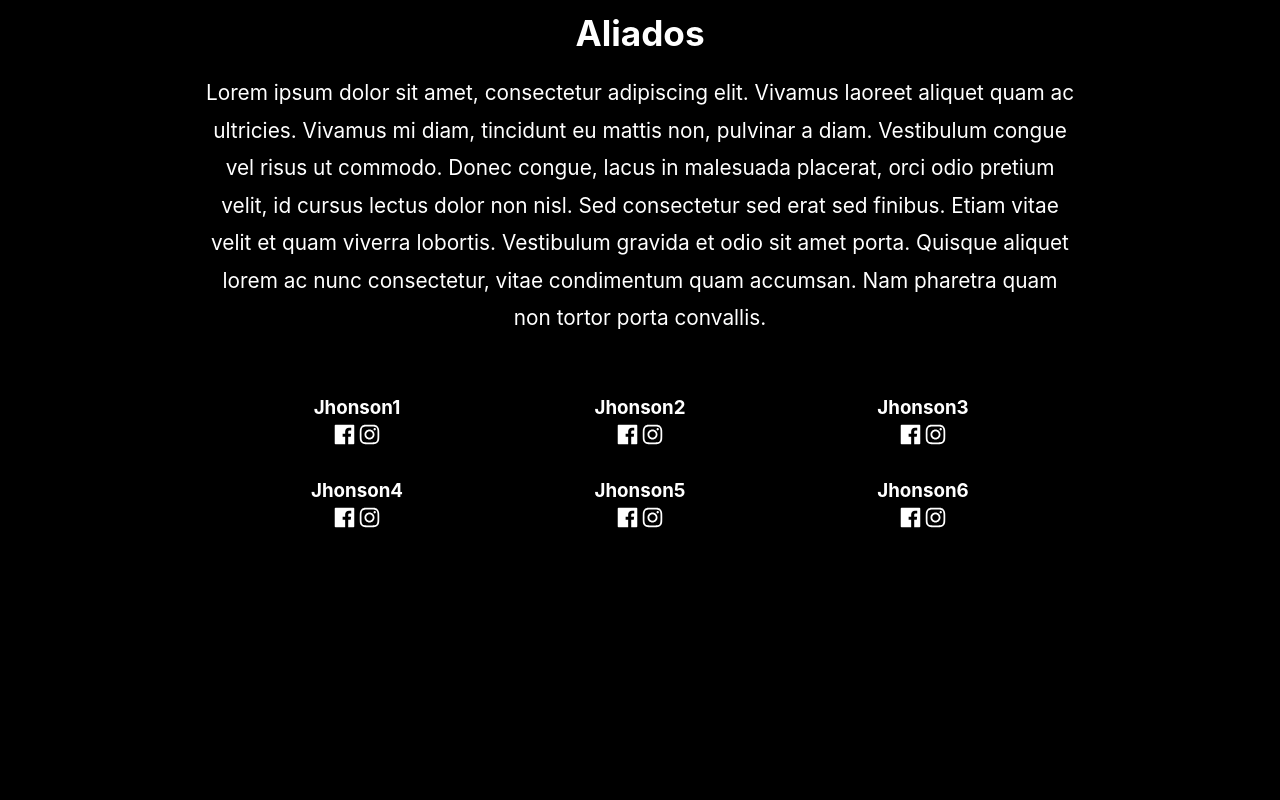
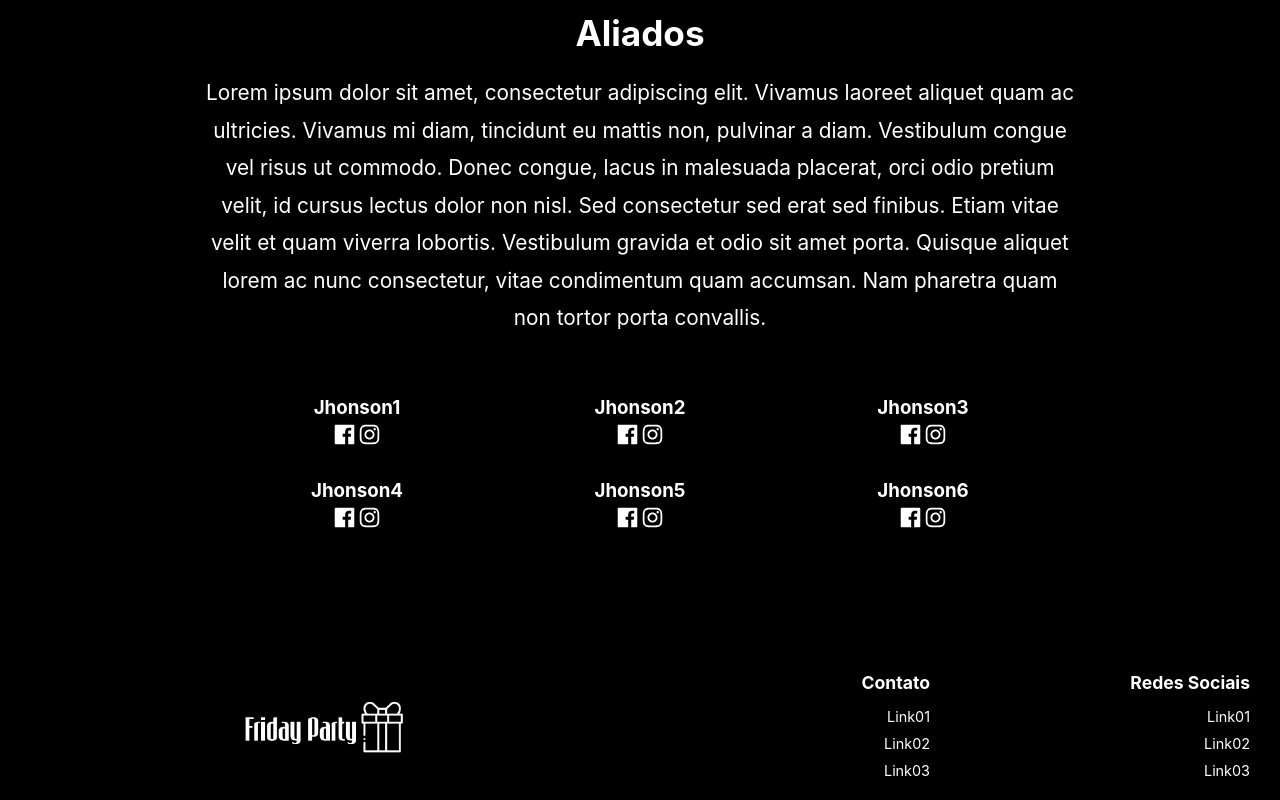
Before and after one commit to RafaCS2002/site_cerimonial, a Next.js app: page / in a window 1280 px wide. Shown: the part 2663-3463 px from the top of the page. Before the commit the page ends 3325 px from the top, so only its background shows below. Built offline with nearby package versions, Linux system fonts and the light colour scheme.

Commit message:
final adjustment

```diff
--- a/pages/index.js
+++ b/pages/index.js
@@ -3,7 +3,7 @@ import React from 'react';
 import {
     HeaderStyled, ButtonStyled, MainStyled, LogoImgStyled, DivLogoStyled,
     Holder, Option, IntroImage, SecNoneBg, SecTitle, SecTxt, SecWithBg, TextContainer,
-    BoxesContainer, AllyBox
+    BoxesContainer, AllyBox, FooterStyled, FooterLogo, FooterInfo, InfoBox, FooterTitle, FooterLink
 } from '../styles/structuralStyle';
 import logo from '../public/img/logo.png';
 import { NavButton } from '../src/components/navButton';
@@ -23,7 +23,7 @@ export default function mainApp() {
                         <Option link={'#sobre_nos'}>Sobre Nos</Option>
                         <Option link={'#trabalhos'}>Trabalhos</Option>
                         <Option link={'#metodo'}>Metodo</Option>
-                        <Option link={'#'}>Aliados</Option>
+                        <Option link={'#aliados'}>Aliados</Option>
                         <NavButton/>
                     </Holder>
                 </HeaderStyled>
@@ -79,7 +79,23 @@ export default function mainApp() {
                         </BoxesContainer>
                     </SecNoneBg>
                 </article>
-
+                <FooterStyled>
+                    <FooterLogo src={logo} alt={'Logo da Empresa'}/>
+                    <FooterInfo>
+                        <InfoBox>
+                            <FooterTitle>Contato</FooterTitle>
+                            <FooterLink href='#'>Link01</FooterLink>
+                            <FooterLink href='#'>Link02</FooterLink>
+                            <FooterLink href='#'>Link03</FooterLink>
+                        </InfoBox>
+                        <InfoBox>
+                            <FooterTitle>Redes Sociais</FooterTitle>
+                            <FooterLink href='#'>Link01</FooterLink>
+                            <FooterLink href='#'>Link02</FooterLink>
+                            <FooterLink href='#'>Link03</FooterLink>
+                        </InfoBox>
+                    </FooterInfo>
+                </FooterStyled>
             </MainStyled>
         </>
     )
--- a/styles/structuralStyle.js
+++ b/styles/structuralStyle.js
@@ -262,3 +262,89 @@ export function AllyBox({facebook, instagram, name}){
         </>
     )
 }
+
+export const FooterStyled = styled.footer`
+    width:100%;
+    display:flex;
+    align-items:center;
+    justify-content:center;
+    flex-direction:row;
+    @media (max-width: 400px) {
+        flex-direction:column;
+    }
+`
+
+export function FooterLogo({src, alt}){
+    const FlItSelf = styled.div`
+        width:50%;
+        display:flex;
+        align-items:center;
+        justify-content:center;
+    `
+    const LogoItSelf = styled.div`
+        width:30%;
+        display:flex;
+        filter:invert(100%);
+        @media (max-width: 700px) {
+            width:130px;
+        }
+    `
+    return(
+        <>
+            <FlItSelf>
+                <LogoItSelf>
+                    <Img src={src} alt={alt} />
+                </LogoItSelf>
+            </FlItSelf>
+        </>
+    )
+}
+export const FooterInfo = styled.div`
+    width:50%;
+    display:flex;
+    flex-wrap:wrap;
+`
+export const InfoBox = styled.div`
+    width:50%;
+    display:flex;
+    color:white;
+    flex-direction:column;
+    padding-right:30px;
+    @media (min-width: 400px) and (max-width: 800px) {
+        width:100%;
+        padding-right:40%;
+    }
+    @media (max-width: 400px) {
+        width:100%;
+        justify-content:center;
+        align-items:center;
+        padding-right:0px;
+    }
+`
+export const FooterTitle = styled.h1`
+    display:flex;
+    font-size:1.1rem;
+    justify-content:right;
+    margin-bottom:15px;
+`
+export function FooterLink(props){
+    const LinkItSelf = styled.a`
+        all:unset;
+        justify-content:right;
+        display:flex;
+        font-size:.9rem;
+        width:100%;
+        margin-bottom:10px;
+        @media (max-width: 400px) {
+            justify-content:center;
+            align-items:center;
+        }
+    `
+    return(
+        <>
+            <LinkItSelf href={props.href}>
+                {props.children}
+            </LinkItSelf>
+        </>
+    )
+}
```
